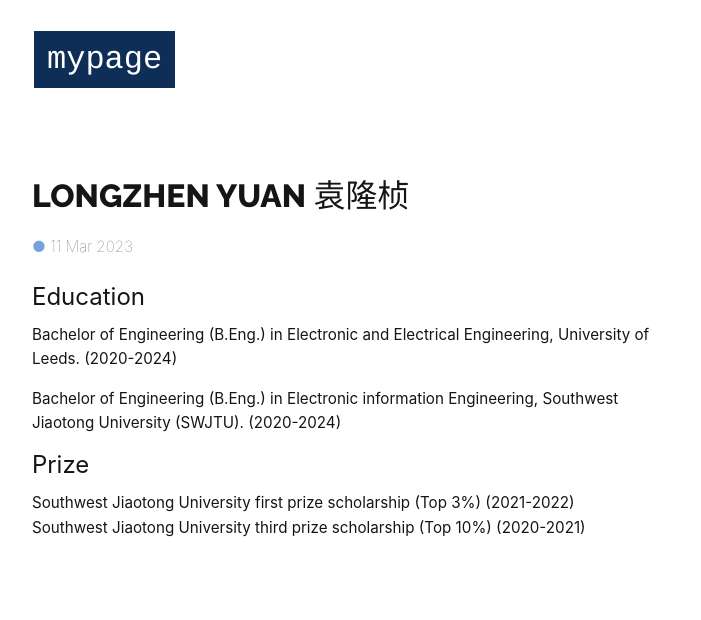
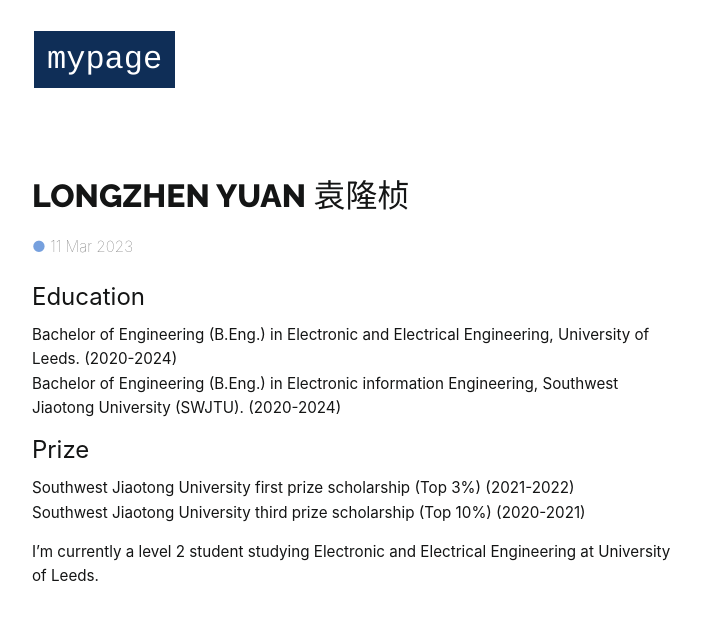
Before and after one commit to 07421905052/07421905052.github.io, a Jekyll site: the page built from _posts/2015-01-01-jek.md, in a window 1280 px wide. Shown: the top 620 px of the page, without its empty margins (288-989 px from the left). Built offline with Jekyll 4.4.1, drawn with Linux system fonts in a browser that asks for light colours; some web fonts are replaced.

Commit message:
Update 2015-01-01-jek.md

```diff
--- a/_posts/2015-01-01-jek.md
+++ b/_posts/2015-01-01-jek.md
@@ -7,8 +7,7 @@ date: 11 March 2023
 <font size="5">
     Education
 </font>
-Bachelor of Engineering (B.Eng.) in Electronic and Electrical Engineering, University of Leeds. (2020-2024)
-
+Bachelor of Engineering (B.Eng.) in Electronic and Electrical Engineering, University of Leeds. (2020-2024)<br>
 Bachelor of Engineering (B.Eng.) in Electronic information Engineering, Southwest Jiaotong University (SWJTU). (2020-2024)
 
 <font size="5">
@@ -16,3 +15,5 @@ Bachelor of Engineering (B.Eng.) in Electronic information Engineering, Southwes
 </font>
 Southwest Jiaotong University first prize scholarship (Top 3%) (2021-2022)<br>
 Southwest Jiaotong University third prize scholarship (Top 10%) (2020-2021)
+
+I'm currently a level 2 student studying Electronic and Electrical Engineering at University of Leeds.
```
